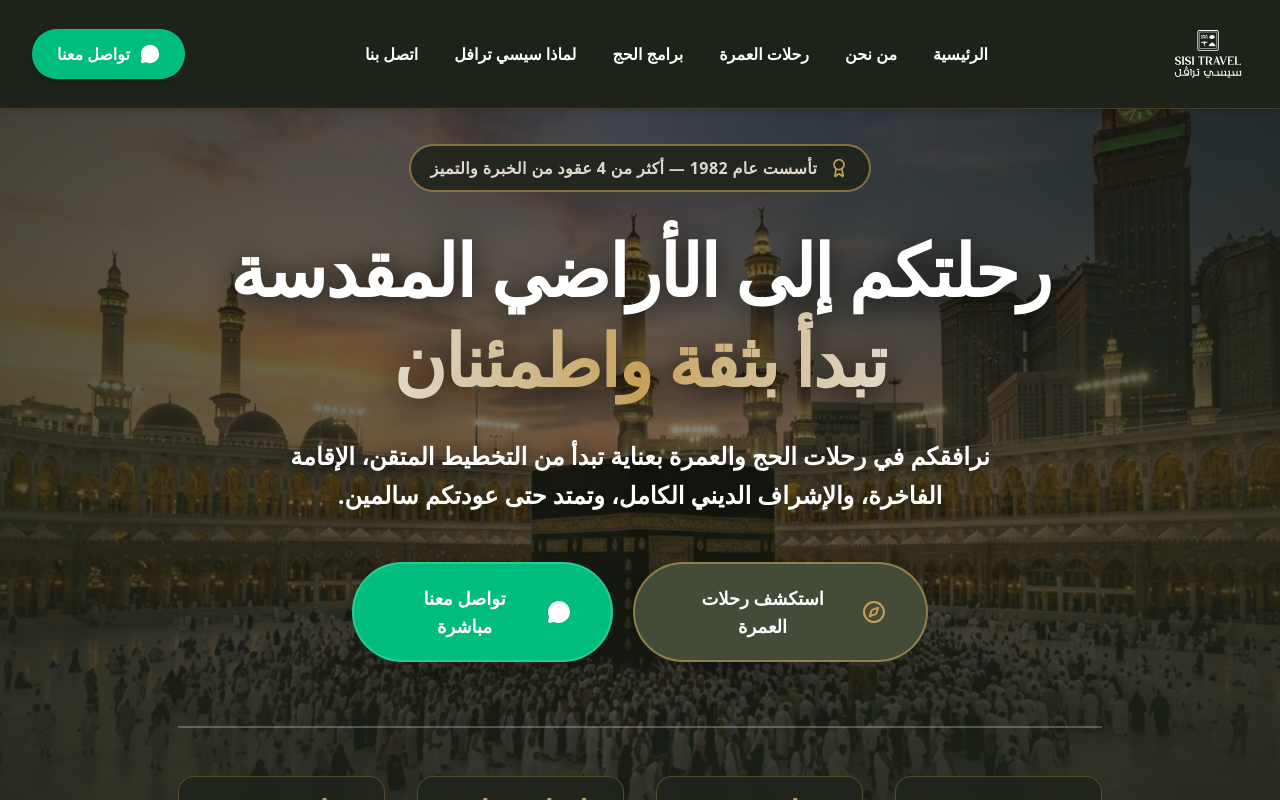
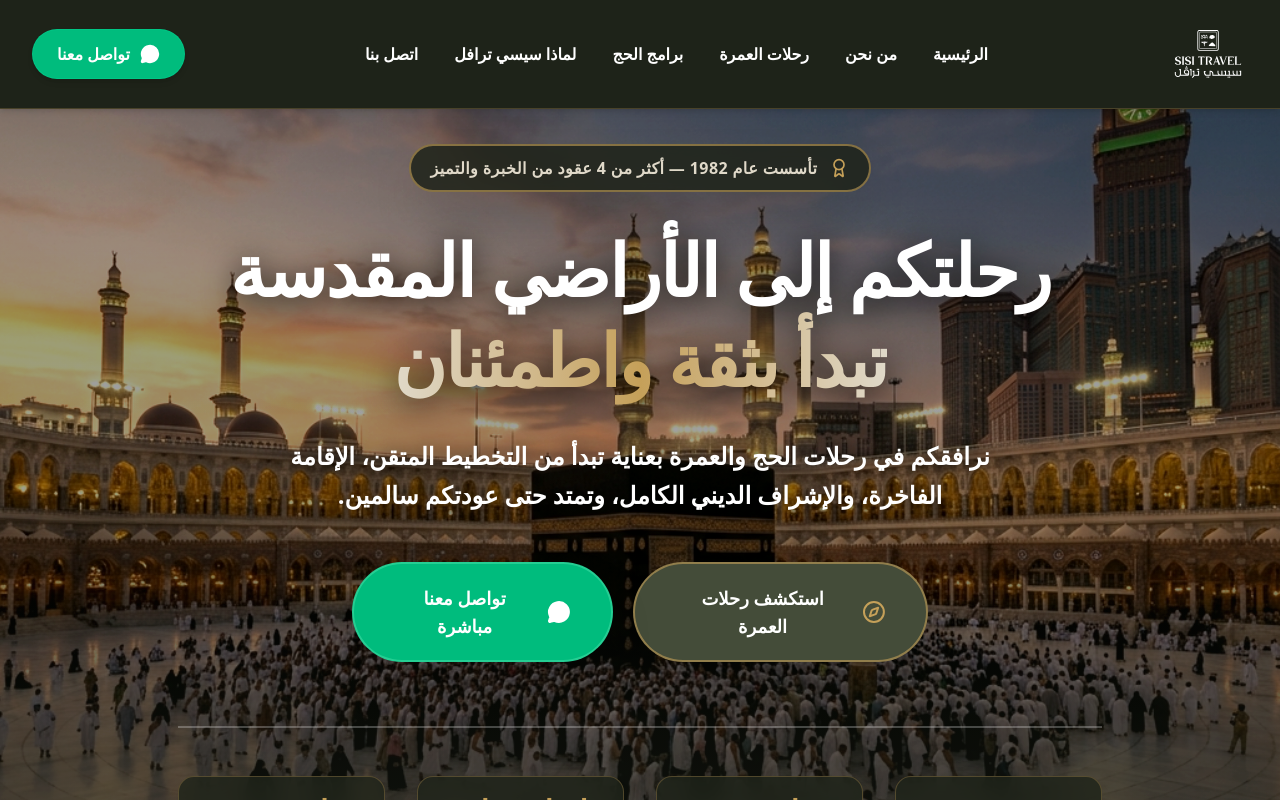
Before and after one commit to youssef-shaaban-dev/sisi-travel, a Next.js app: page / in a window 1280 px wide. Shown: the top 800 px of the page. Built offline with nearby package versions, Linux system fonts and the light colour scheme.

Commit message:
feat: add hero section component to site landing page

```diff
--- a/src/components/sections/Hero.tsx
+++ b/src/components/sections/Hero.tsx
@@ -20,13 +20,13 @@ export default function Hero() {
             src="/images/hero-kaaba.jpg"
             alt="المسجد الحرام والكعبة المشرفة"
             fill
-            className="object-cover object-center opacity-85"
+            className="object-cover object-center brightness-110 contrast-105 opacity-100"
             priority
           />
         </motion.div>
-        {/* Soft Vignette Gradients for Text Contrast */}
-        <div className="absolute inset-0 bg-gradient-to-t from-brand-burgundy-dark via-brand-burgundy-dark/45 to-black/35" />
-        <div className="absolute inset-0 bg-gradient-to-r from-brand-burgundy-dark/50 via-transparent to-brand-burgundy-dark/50" />
+        {/* Soft Contrast Overlays for Superior Clarity and Text Legibility */}
+        <div className="absolute inset-0 bg-gradient-to-t from-brand-burgundy-dark/90 via-black/25 to-black/30" />
+        <div className="absolute inset-0 bg-black/20 backdrop-brightness-105" />
       </div>
 
       {/* Content */}
```
